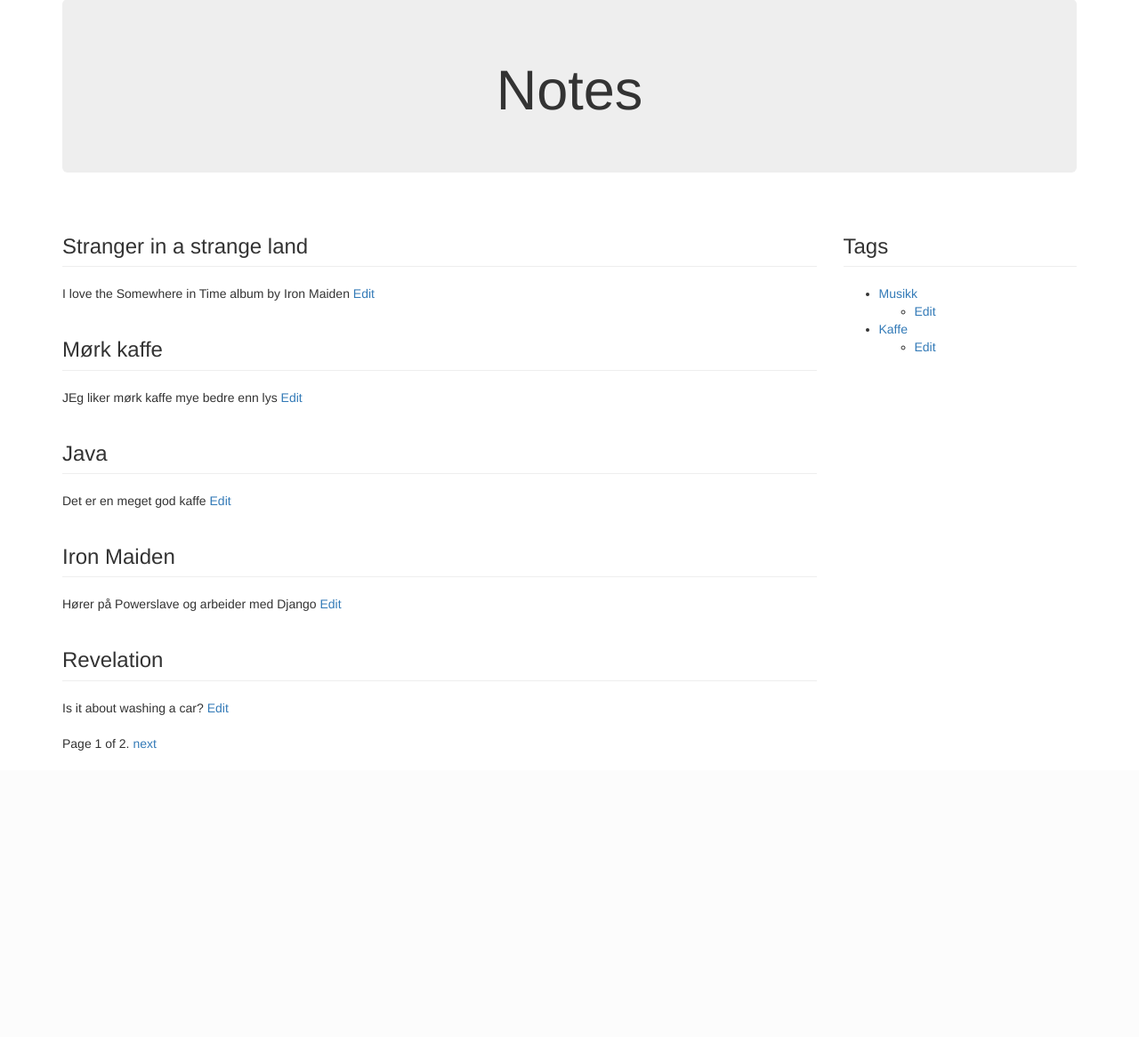
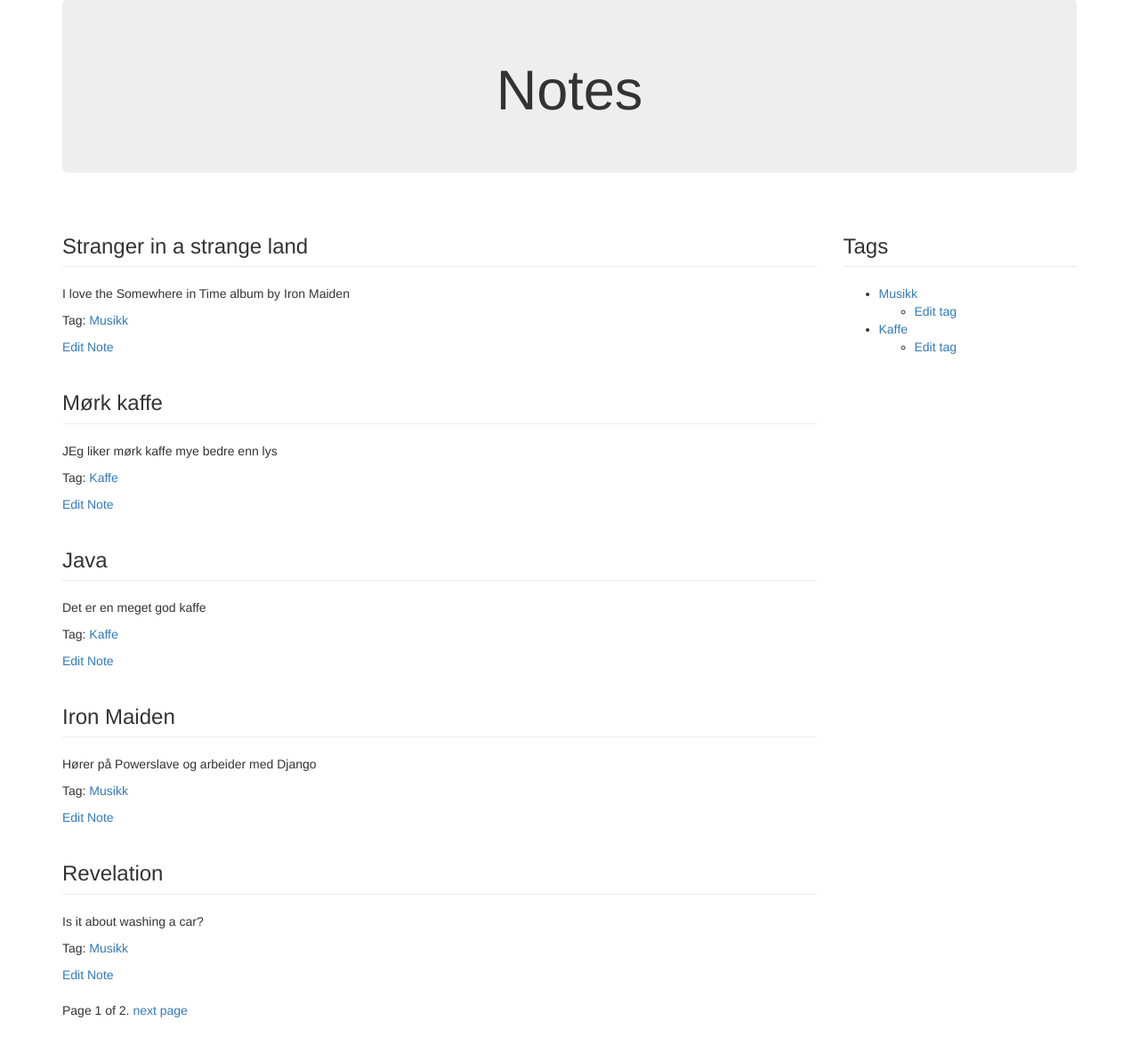
Before and after one commit to jimma1/harvsterOfNotes, a Django app: page /notes/ in a window 1280 px wide. Shown: the part 193-1359 px from the top of the page at 89% size. Before the commit the page ends 1037 px from the top, so only its background shows below. Run offline with Django 3.2, Linux system fonts and the light colour scheme; data comes from the database, SQL or seed files in the repository; some libraries are stand-ins or nearby versions.

Commit message:
Added clickable tags for page of all notes with same tag

```diff
--- a/kvittr/templates/notes/index.html
+++ b/kvittr/templates/notes/index.html
@@ -10,8 +10,11 @@
 		{% if notes %}
 			{% for note in notes %}
 				<h3 class="page-header">{{note.label}}</h3>
-				{{note.body}}
-				<a href="{% url 'notes:addnote' %}?id={{note.id}}">Edit</a>
+				<div style="margin-bottom: 10px;">{{note.body}}</div>
+					{% for tag in note.tags.all %}
+						<p>Tag: <a href="{% url 'notes:tagsearch' slug=tag.slug %}">{{tag}}</a></p>
+					{% endfor %}
+				<a href="{% url 'notes:addnote' %}?id={{note.id}}">Edit Note</a>
 			{% endfor%}
 		{% else %}
 			<div class="alert alert-warning" align="center">
@@ -28,7 +31,7 @@
 						<a href="{% url 'notes:tagsearch' slug=tag.slug %}">{{tag}}</a>
 						<ul>
 							<li>
-								<a href="{% url 'notes:addtag' %}?id={{tag.id}}">Edit</a>
+								<a href="{% url 'notes:addtag' %}?id={{tag.id}}">Edit tag</a>
 							</li>
 						</ul>
 					</li>
@@ -42,7 +45,7 @@
 <div class="pagination">
 	<span class"step-links">
 		{% if notes.has_previous %}
-			<a href="?page={{notes.previous_page_number}}">previous</a>
+			<a href="?page={{notes.previous_page_number}}">previous page</a>
 		{% endif %}
 
 		<span class="current">
@@ -50,7 +53,7 @@
 		</span>
 
 		{% if notes.has_next %}
-			<a href="?page={{ notes.next_page_number }}">next</a>
+			<a href="?page={{ notes.next_page_number }}">next page</a>
 		{% endif %}
 	</span>
 </div><!-- end pagination-->
```
